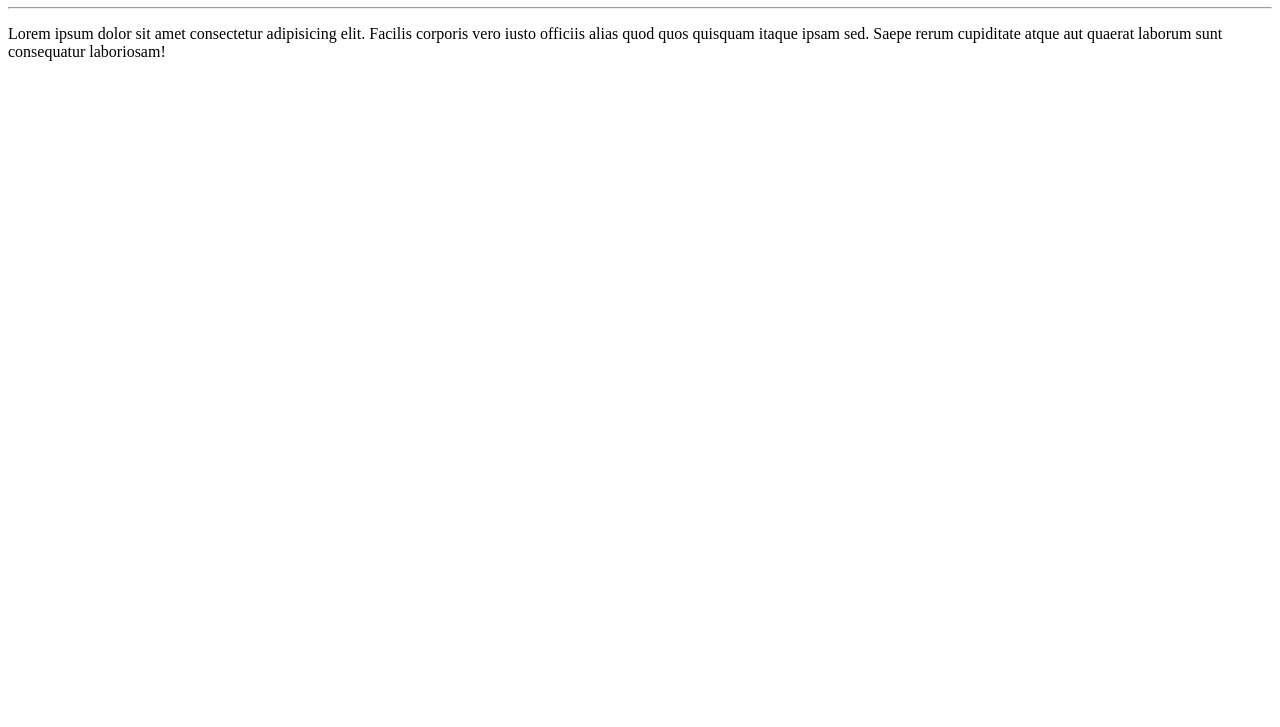
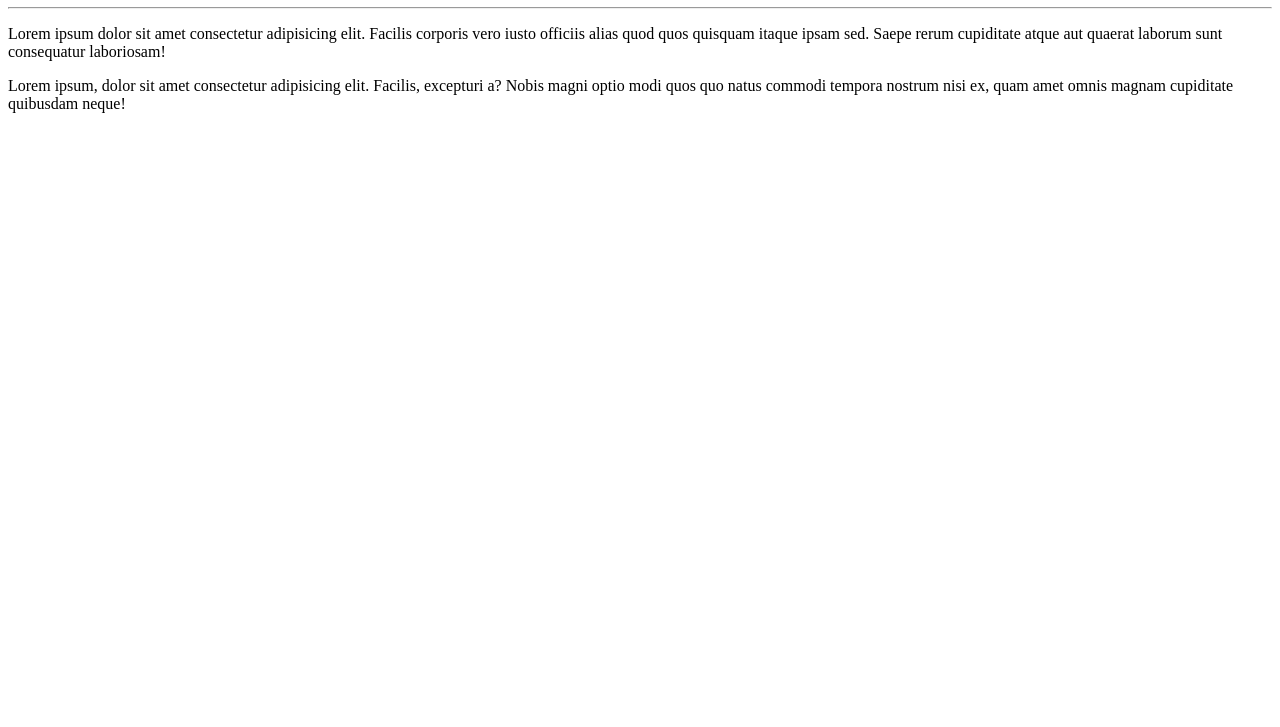
Before and after one commit to isaac-0liveira/New, a plain HTML site: page Sit-exenplo/index.html in a window 1280 px wide. Shown: the part 73-800 px from the top of the page. Drawn offline with Linux system fonts and the light colour scheme.

Commit message:
Novo Parágrafo

```diff
--- a/Sit-exenplo/index.html
+++ b/Sit-exenplo/index.html
@@ -9,5 +9,6 @@
     <h1>Seja Bem Vindo</h1>
     <hr>
     <p>Lorem ipsum dolor sit amet consectetur adipisicing elit. Facilis corporis vero iusto officiis alias quod quos quisquam itaque ipsam sed. Saepe rerum cupiditate atque aut quaerat laborum sunt consequatur laboriosam!</p>
+    <p>Lorem ipsum, dolor sit amet consectetur adipisicing elit. Facilis, excepturi a? Nobis magni optio modi quos quo natus commodi tempora nostrum nisi ex, quam amet omnis magnam cupiditate quibusdam neque!</p>
 </body>
 </html>
```
